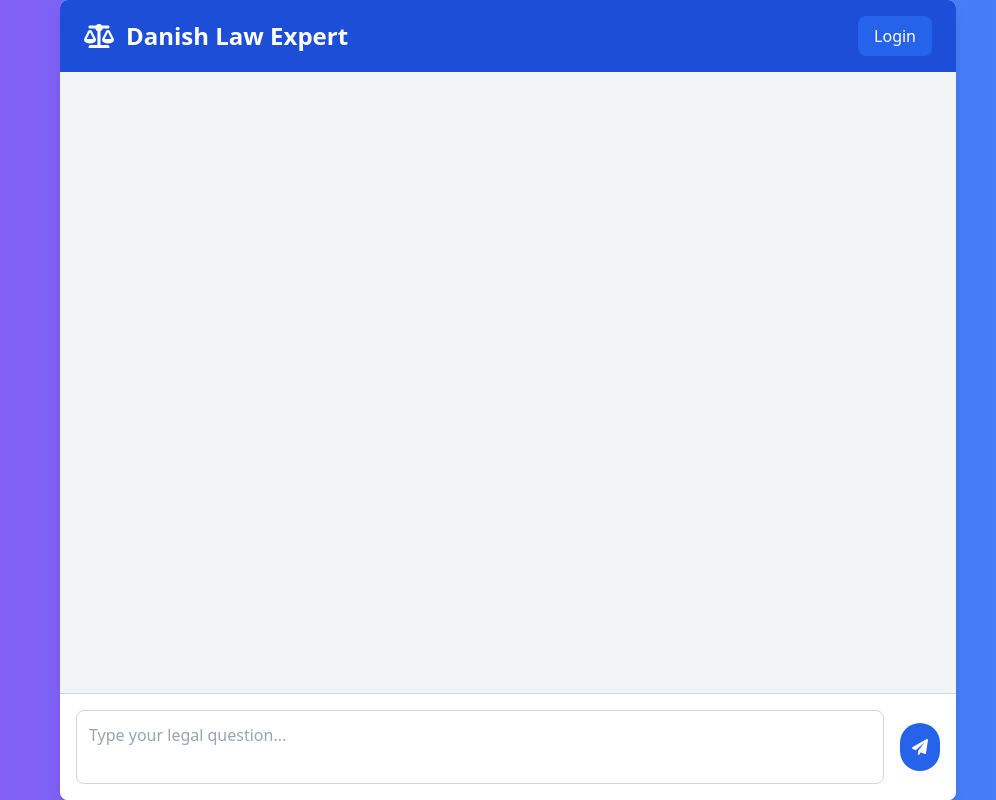
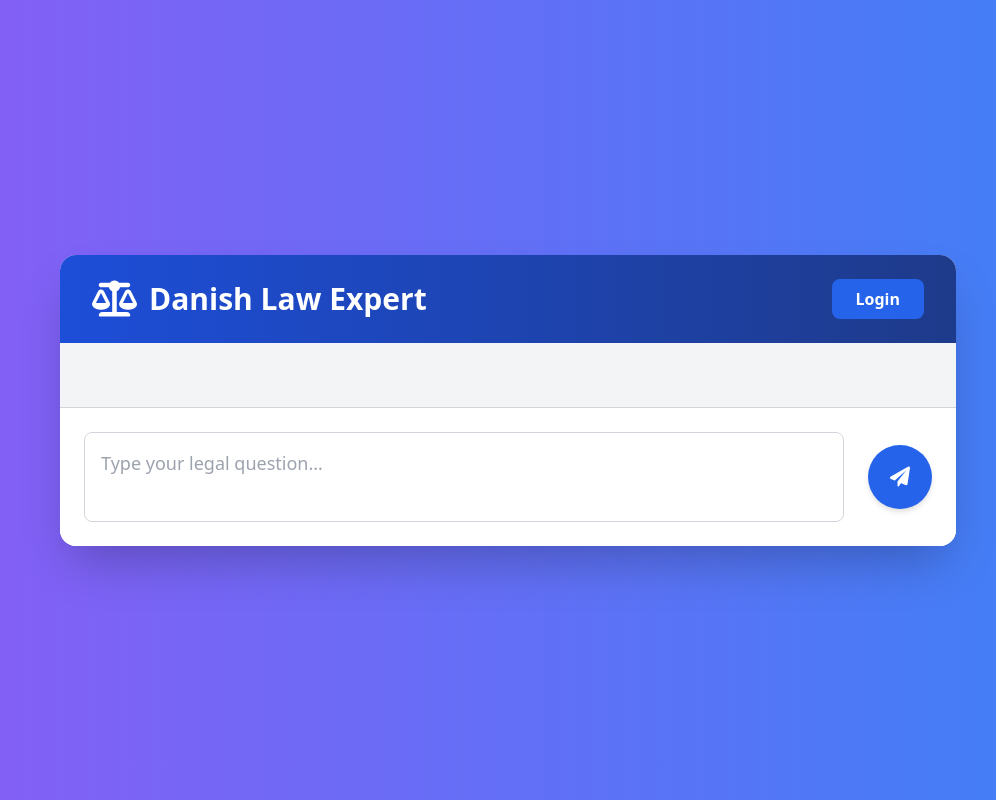
Before and after one commit to sebspetersen/danish-law-gpt, a Flask app: page / in a window 1280 px wide. Shown: the whole page, without its empty margins (132-1128 px from the left). Run offline with Flask 2, Linux system fonts and the light colour scheme.

Commit message:
Update index.html

```diff
--- a/templates/index.html
+++ b/templates/index.html
@@ -9,23 +9,25 @@
     <link rel="stylesheet" href="https://cdnjs.cloudflare.com/ajax/libs/font-awesome/6.0.0-beta3/css/all.min.css">
 </head>
 
-<body class="bg-gradient-to-r from-purple-500 to-blue-500 flex items-center justify-center h-screen">
-    <div class="w-full max-w-4xl h-full max-h-screen bg-white rounded-lg shadow-lg flex flex-col overflow-hidden">
+<body class="bg-gradient-to-r from-purple-500 to-blue-500 flex items-center justify-center min-h-screen">
+    <div class="w-full max-w-4xl h-full max-h-screen bg-white rounded-2xl shadow-2xl flex flex-col overflow-hidden">
         <!-- Header -->
-        <div class="bg-blue-700 text-white py-4 px-6 flex items-center justify-between">
-            <h1 class="text-2xl font-bold"><i class="fas fa-balance-scale mr-3"></i>Danish Law Expert</h1>
-            <button class="text-white bg-blue-600 px-4 py-2 rounded-lg hover:bg-blue-800 transition duration-300">Login</button>
+        <div class="bg-gradient-to-r from-blue-700 to-blue-900 text-white py-6 px-8 flex items-center justify-between">
+            <h1 class="text-3xl font-bold flex items-center">
+                <i class="fas fa-balance-scale mr-3 text-4xl"></i>Danish Law Expert
+            </h1>
+            <button class="text-white bg-blue-600 px-6 py-2 rounded-lg hover:bg-blue-800 transition duration-300 font-semibold">Login</button>
         </div>
 
         <!-- Chat Box -->
-        <div id="chat-box" class="flex-1 p-6 overflow-y-auto space-y-4 bg-gray-100">
+        <div id="chat-box" class="flex-1 p-8 overflow-y-auto space-y-4 bg-gray-100">
             <!-- Messages will be dynamically appended here -->
         </div>
 
         <!-- Input Box -->
-        <div class="bg-white p-4 flex items-center border-t border-gray-300">
-            <textarea id="question" placeholder="Type your legal question..." rows="2" class="flex-1 p-3 border border-gray-300 rounded-lg focus:outline-none focus:ring-2 focus:ring-blue-500 resize-none"></textarea>
-            <button id="send-button" class="ml-4 p-3 bg-blue-600 text-white rounded-full hover:bg-blue-700 transition duration-300">
+        <div class="bg-white p-6 flex items-center border-t border-gray-300">
+            <textarea id="question" placeholder="Type your legal question..." rows="2" class="flex-1 p-4 border border-gray-300 rounded-lg focus:outline-none focus:ring-2 focus:ring-blue-500 resize-none text-lg"></textarea>
+            <button id="send-button" class="ml-6 p-4 bg-blue-600 text-white rounded-full hover:bg-blue-700 transition duration-300 text-xl w-16 h-16 flex items-center justify-center shadow-md">
                 <i class="fas fa-paper-plane"></i>
             </button>
         </div>
@@ -72,12 +74,12 @@
         function appendMessage(sender, message) {
             const chatBox = document.getElementById('chat-box');
             const messageElement = document.createElement('div');
-            messageElement.classList.add('p-4', 'rounded-lg', 'shadow-md', 'max-w-lg');
+            messageElement.classList.add('p-5', 'rounded-lg', 'shadow-md', 'max-w-lg', 'text-lg');
             if (sender === 'user') {
                 messageElement.classList.add('bg-green-200', 'self-end');
-                messageElement.innerHTML = `<span class='font-medium'>You:</span> ${message}`;
+                messageElement.innerHTML = `<span class='font-semibold'>You:</span> ${message}`;
             } else if (sender === 'loading') {
-                messageElement.classList.add('bg-gray-200', 'text-center', 'italic');
+                messageElement.classList.add('bg-gray-300', 'text-center', 'italic');
                 messageElement.textContent = message;
             }
             chatBox.appendChild(messageElement);
@@ -87,7 +89,7 @@
         function appendFormattedMessage(sender, formattedHtml) {
             const chatBox = document.getElementById('chat-box');
             const messageElement = document.createElement('div');
-            messageElement.classList.add('p-4', 'bg-white', 'rounded-lg', 'shadow-md', 'max-w-lg', 'self-start');
+            messageElement.classList.add('p-5', 'bg-white', 'rounded-lg', 'shadow-md', 'max-w-lg', 'self-start', 'text-lg');
             messageElement.innerHTML = formattedHtml;
             chatBox.appendChild(messageElement);
             chatBox.scrollTop = chatBox.scrollHeight;
```
